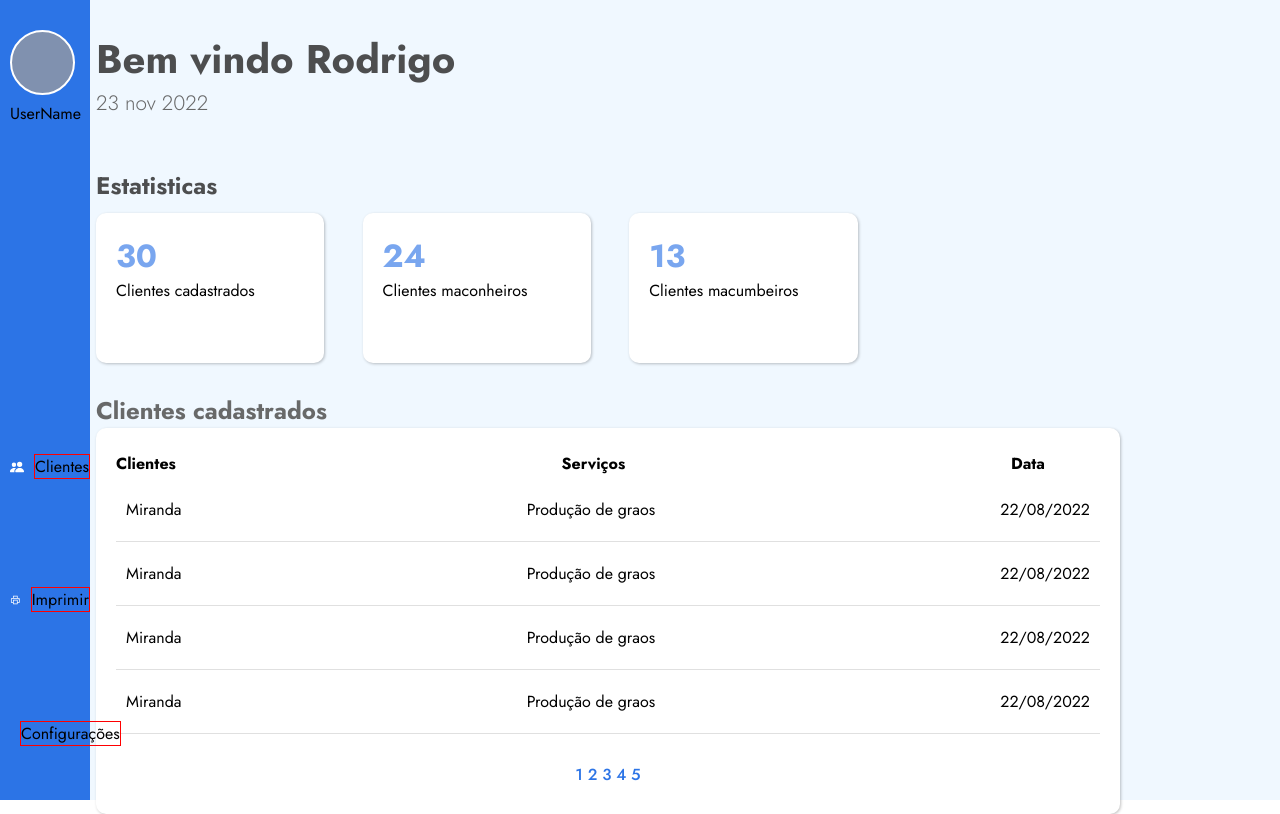
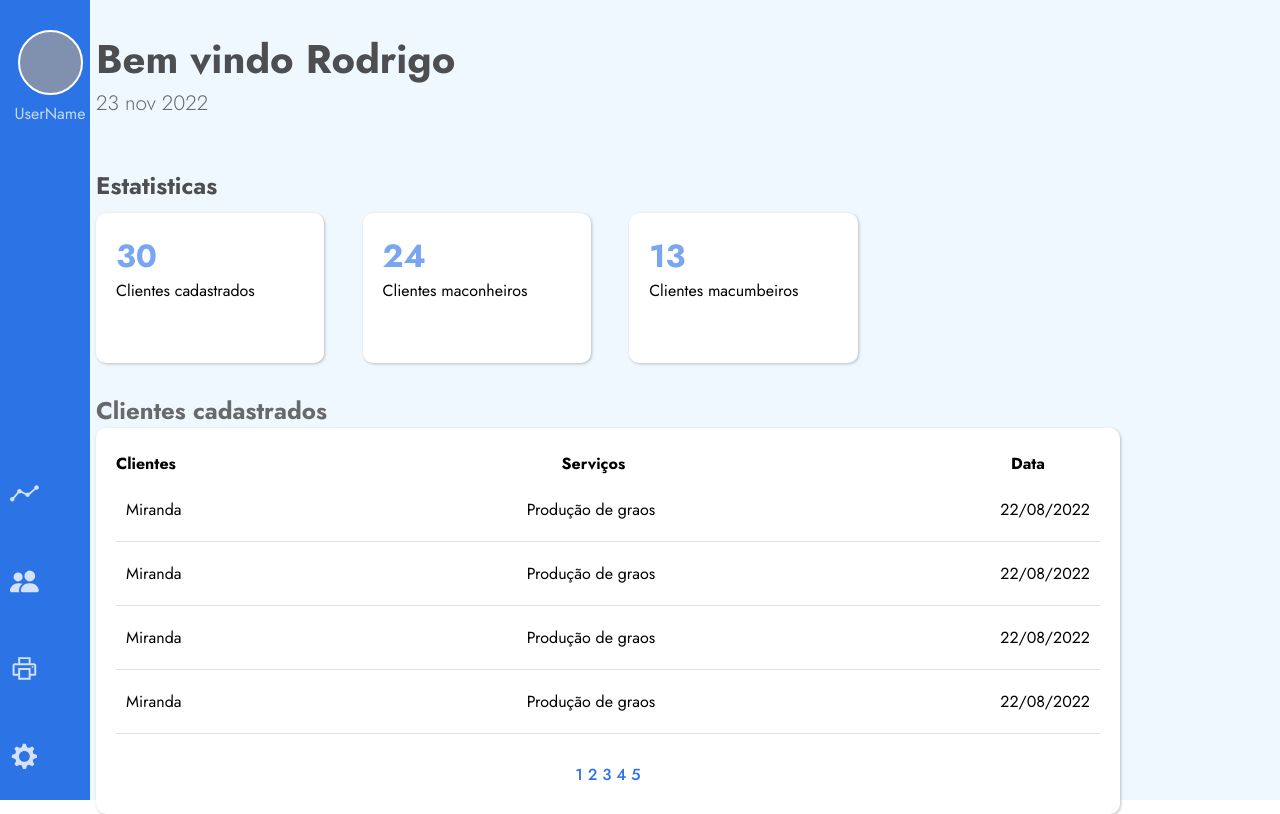
Before and after one commit to projetonaweb/client-management, a React (Create React App) app: page / in a window 1280 px wide. Built offline with nearby package versions, Linux system fonts and the light colour scheme.

Commit message:
Trocado divs por links

```diff
--- a/src/components/Header/Header.tsx
+++ b/src/components/Header/Header.tsx
@@ -1,12 +1,17 @@
-import React from 'react'
+import React, { useState } from 'react'
 import * as C from './style'
 import {  GoGear } from 'react-icons/go'
 import {  BsFillPeopleFill } from 'react-icons/bs'
 import {  AiOutlinePrinter } from 'react-icons/ai'
+import {  SlGraph } from 'react-icons/sl'
+import Modal from '../Modal/Modal'
+import { Link } from 'react-router-dom'
 
 const Header = () => {
+
   return (
     <C.ContainerHeader>
+
       <div className="user-section">
         <div className="image-user">
           <img src="" alt="" />
@@ -15,20 +20,34 @@ const Header = () => {
       </div>
 
       <C.HeaderContainer>
-        <div className="people-icon">
-          <BsFillPeopleFill className='icon' />
+        <Link to="/" className="container-icon">
+          <div className="icon">
+            <SlGraph />
+          </div>
+          <p className='text-icons'>Dashboard</p>
+        </Link>
+
+        <Link to="clients" className="container-icon">
+          <div className="icon">
+            <BsFillPeopleFill />
+          </div>
           <p className='text-icons'>Clientes</p>
-        </div>
+        </Link>
 
-        <div className="print-icon">
-          <AiOutlinePrinter className='icon' />
+
+        <Link to="print" className="container-icon">
+          <div className="icon">
+            <AiOutlinePrinter />
+          </div>
           <p className='text-icons'>Imprimir</p>
-        </div>
+        </Link>
 
-        <div className="configs-icon">
-          <GoGear className='icon' />
+        <Link to="configs" className="container-icon">
+          <div className="icon">
+            <GoGear className='icon' />
+          </div>
           <p className='text-icons'>Configurações</p>
-        </div>
+        </Link>
       </C.HeaderContainer >
     </C.ContainerHeader>
   )
--- a/src/components/Header/style.tsx
+++ b/src/components/Header/style.tsx
@@ -10,19 +10,25 @@ export const ContainerHeader = styled.div`
   transition: all 0.3s;
   cursor: pointer;
   position: absolute;
+  z-index: 10;
+
   &:hover {
-    width: 200px;
-    .people-icon,
-    .print-icon,
-    .configs-icon {
-      transition: all 0.5s;
+    width: 180px;
+    &:hover
+    .container-icon {
       .text-icons {
-        display: block;
+        opacity: 1;
       }
+    }
+    &:hover .user-section {
+      display: flex;
+      flex-direction: column;
+      align-items: center;
     }
   }
   .user-section {
     margin-left: 10px;
+    color: #ffffffb7;
     .image-user {
       width: 65px;
       height: 65px;
@@ -35,30 +41,36 @@ export const ContainerHeader = styled.div`
     }
   }
 
-  .people-icon,
-  .print-icon,
-  .configs-icon {
-    width: 100%;
+  .container-icon {
     display: flex;
     align-items: center;
+    transition: all .3s;
+    width: 100%;
+    height: 50px;
+    padding-left: 10px;
+    &:hover {
+      background-color: #4d8cf0;
+    }
     .icon {
-      font-size: 2rem;
-      color: white;
+      font-size: 1.8rem;
+      display: flex;
+      align-items: center;
+      color: #ffffffca;
       cursor: pointer;
     }
     .text-icons {
-      border: 1px solid red;
-      display: none;
-      margin-left: 10px;
+      transition: all .3s;
+      opacity: 0;
+      margin-left: 20px;
+      font-weight: 400;
     }
   }
-`;
+  `;
 
 export const HeaderContainer = styled.nav`
   width: 100%;
-  height: 400px;
+  height: 350px;
   display: flex;
-  padding-left: 10px;
   justify-content: space-around;
   flex-direction: column;
-`;
+  `;
```
